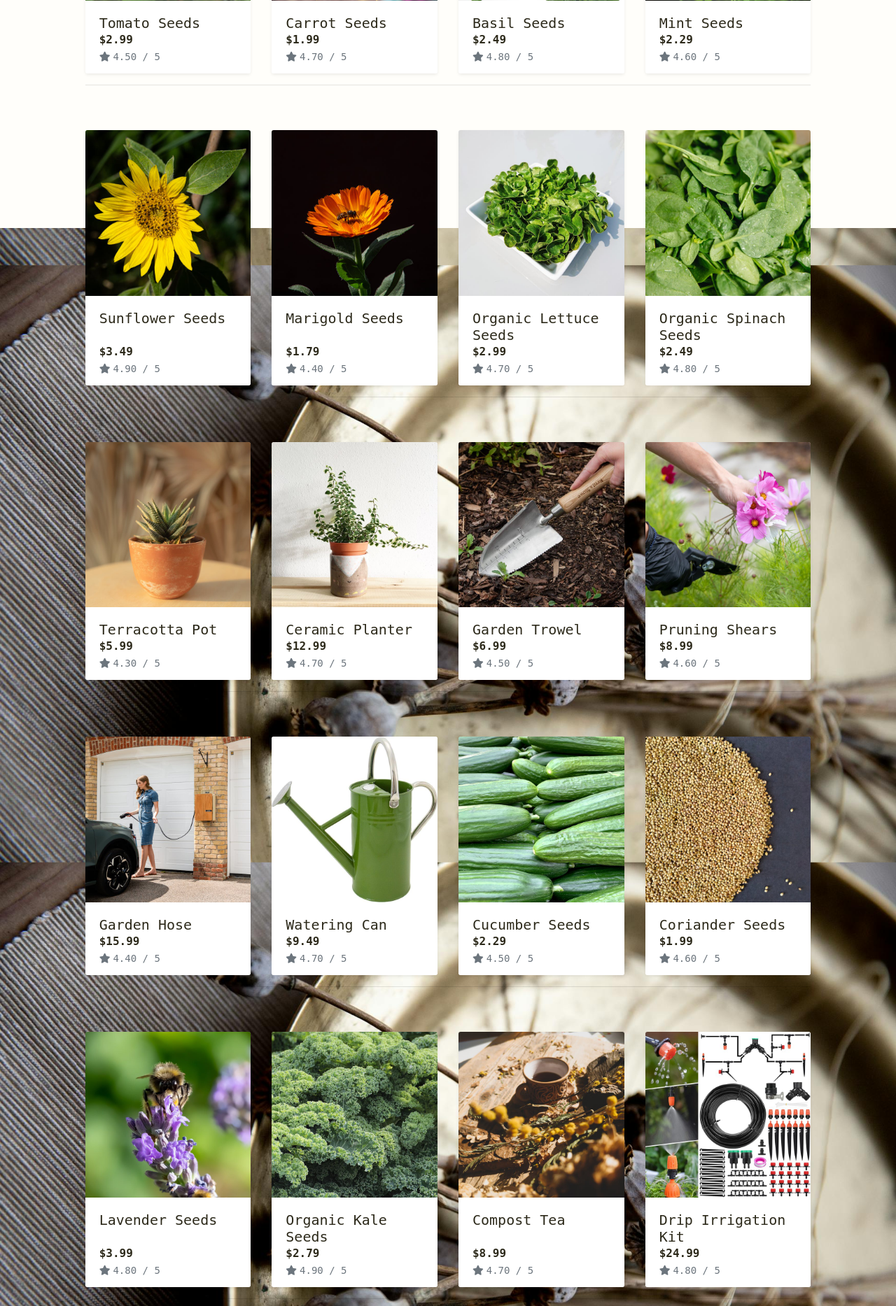
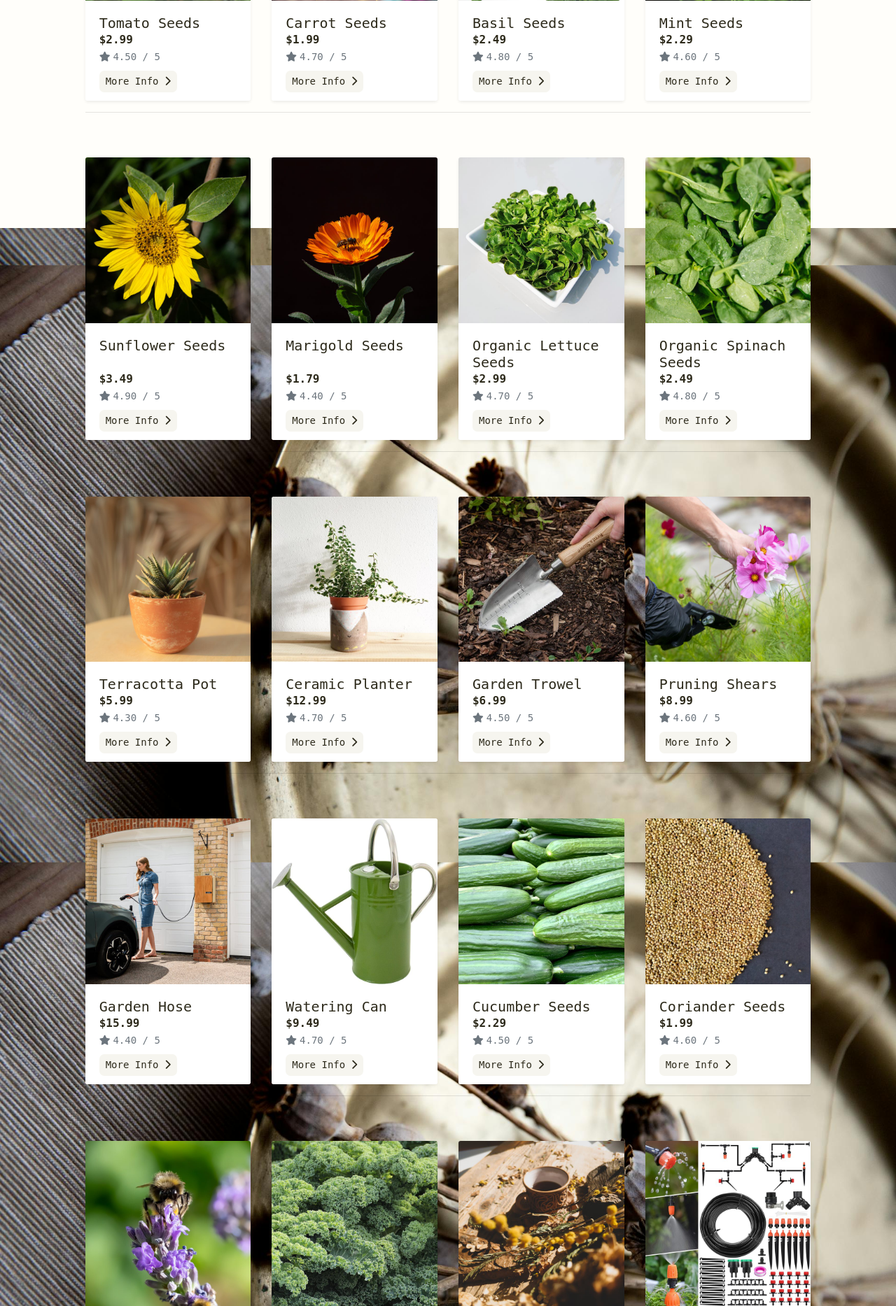
Before and after one commit to KikiBerg/pp5-ecommerce, a Django app: page /products/ in a window 1280 px wide. Shown: the part 474-2341 px from the top of the page at 70% size. Run offline with Django 4.2, Linux system fonts and the light colour scheme; data comes from the database, SQL or seed files in the repository; some libraries are stand-ins or nearby versions; some web fonts are replaced.

Commit message:
Products: easier navigation to the detailed view of each product

```diff
--- a/products/static/products/css/products.css
+++ b/products/static/products/css/products.css
@@ -18,7 +18,18 @@
 }
 
 #scrollToTopBtn:hover {
-    background-color: var(--primary-orange);
+    background-color: var(--primary-yellow);
+}
+
+.custom-button {
+    background-color: var(--primary-offwhite);
+    color: var(--primary-black);
+    border-radius: 7px;
+}
+
+.custom-button:hover {
+    background-color: var(--primary-yellow);
+    color: var(--primary-black);
 }
 
 /* Default position for larger screens */
--- a/products/templates/products/products.html
+++ b/products/templates/products/products.html
@@ -60,8 +60,17 @@
                                     {% else %}
                                     <small class="text-muted">No Rating</small>
                                     {% endif %}
+                                    <!-- More Info Button -->
+                                    <div class="row mt-2">
+                                        <div class="col">
+                                            <a href="{% url 'product_detail' product.id %}"
+                                                class="btn custom-button btn-sm">More Info <i
+                                                    class="fa-solid fa-chevron-right"></i></a>
+                                        </div>
+                                    </div>
                                 </div>
                             </div>
+
                         </div>
                     </div>
                 </div>
@@ -102,13 +111,13 @@
 {% block postloadjs %}
 {{ block.super }}
 <script>
-    $(document).ready(function() {
+    $(document).ready(function () {
         var scrollToTopBtn = $("#scrollToTopBtn");
 
         // Initially hide the button
         scrollToTopBtn.hide();
 
-        $(window).scroll(function() {
+        $(window).scroll(function () {
             if ($(window).scrollTop() > 300) {
                 scrollToTopBtn.fadeIn();
             } else {
@@ -116,8 +125,10 @@
             }
         });
 
-        scrollToTopBtn.click(function() {
-            $("html, body").animate({scrollTop: 0}, "slow");
+        scrollToTopBtn.click(function () {
+            $("html, body").animate({
+                scrollTop: 0
+            }, "slow");
             return false;
         });
     });
```
